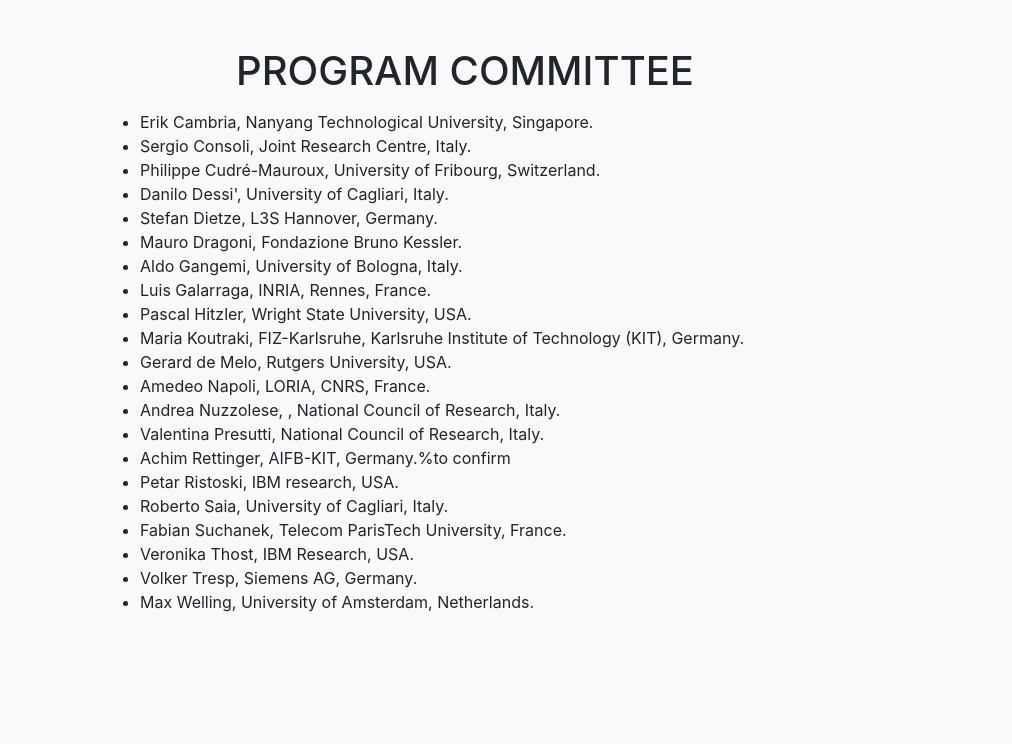
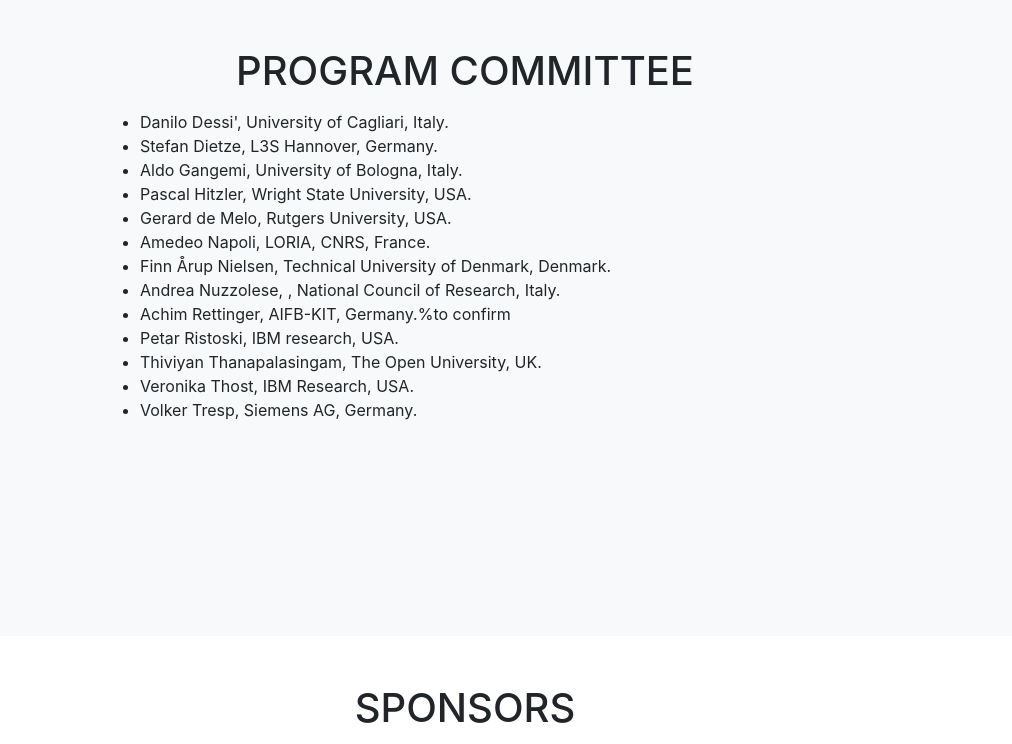
Before and after one commit to alammehwish/dl4kg-eswc, a website with bundled scripts: page index.html in a window 1280 px wide. Shown: the part 6058-6802 px from the top of the page, without its empty margins (175-1187 px from the left). Built offline with nearby package versions, Linux system fonts and the light colour scheme; files whose address does not match are found by name; a web font is replaced by a local one.

Commit message:
Update index.html

```diff
--- a/index.html
+++ b/index.html
@@ -326,27 +326,19 @@
             <h2 class="section-heading text-uppercase">Program Committee</h2>
   <div style="text-align:left">
 <ul>
-<li>Erik Cambria, Nanyang Technological University, Singapore.</li>
-<li>Sergio Consoli, Joint Research Centre, Italy.</li>
-<li>Philippe Cudré-Mauroux, University of Fribourg, Switzerland.</li><!--to confirm-->
 <li>Danilo Dessi', University of Cagliari, Italy.</li>
-<li>Stefan Dietze, L3S Hannover, Germany.</li><!--to confirm-->
-<li>Mauro Dragoni, Fondazione Bruno Kessler.</li>
+<li>Stefan Dietze, L3S Hannover, Germany.</li>
 <li>Aldo Gangemi, University of Bologna, Italy.</li>
-<li>Luis Galarraga, INRIA, Rennes, France.</li>
-<li>Pascal Hitzler, Wright State University, USA.</li><!--to confirm-->
-<li>Maria Koutraki, FIZ-Karlsruhe, Karlsruhe Institute of Technology (KIT), Germany.</li>
-<li>Gerard de Melo, Rutgers University, USA.</li><!--to confirm-->
+<li>Pascal Hitzler, Wright State University, USA.</li>
+<li>Gerard de Melo, Rutgers University, USA.</li>
 <li>Amedeo Napoli, LORIA, CNRS, France.</li>
+<li>Finn Årup Nielsen, Technical University of Denmark, Denmark.</li>
 <li>Andrea Nuzzolese, , National Council of Research, Italy.</li>
-<li>Valentina Presutti, National Council of Research, Italy.</li>
 <li>Achim Rettinger, AIFB-KIT, Germany.%to confirm</li>
 <li>Petar Ristoski, IBM research, USA.</li>
-<li>Roberto Saia, University of Cagliari, Italy.</li>
-<li>Fabian Suchanek, Telecom ParisTech University, France.</li><!--to confirm-->
+<li>Thiviyan Thanapalasingam, The Open University, UK.</li>
 <li>Veronika Thost, IBM Research, USA.</li>
-<li>Volker Tresp, Siemens AG, Germany.</li><!--to confirm-->
-<li>Max Welling, University of Amsterdam, Netherlands.</li><!--to confirm-->
+<li>Volker Tresp, Siemens AG, Germany.</li>
               </ul>
            </div>
           </div>
```
